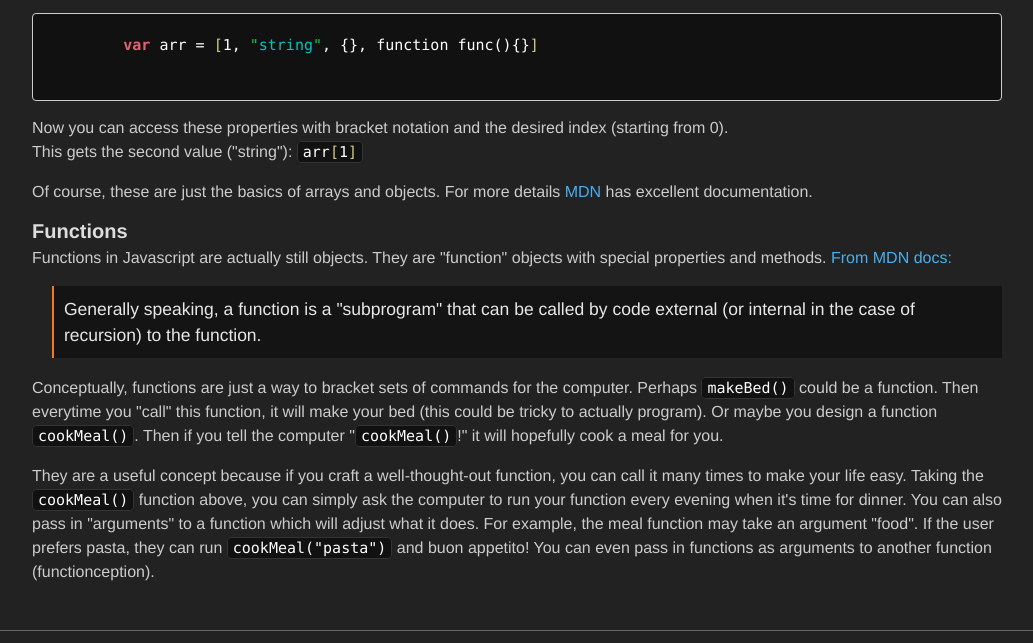
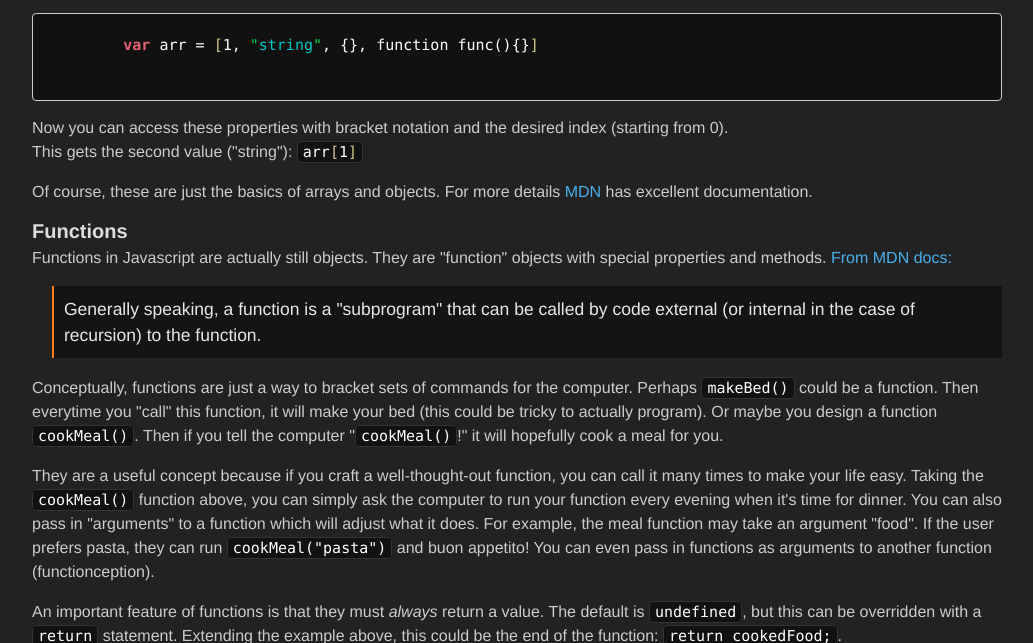
Before and after one commit to danielkermode/danielkermode.github.io, a plain HTML site: page blog/t4-javascript-basics.html in a window 1280 px wide. Shown: the part 1574-2217 px from the top of the page, without its empty margins (123-1156 px from the left). Drawn offline with nearby package versions, Linux system fonts and the light colour scheme.

Commit message:
paragraph to js basics blog

```diff
--- a/blog/t4-javascript-basics.html
+++ b/blog/t4-javascript-basics.html
@@ -156,6 +156,9 @@
       <p>
         They are a useful concept because if you craft a well-thought-out function, you can call it many times to make your life easy. Taking the <code>cookMeal()</code> function above, you can simply ask the computer to run your function every evening when it's time for dinner. You can also pass in "arguments" to a function which will adjust what it does. For example, the meal function may take an argument "food". If the user prefers pasta, they can run <code>cookMeal("pasta")</code> and buon appetito! You can even pass in functions as arguments to another function (functionception).
       </p>
+      <p>
+        An important feature of functions is that they must <i>always</i> return a value. The default is <code>undefined</code>, but this can be overridden with a <code>return</code> statement. Extending the example above, this could be the end of the function: <code>return cookedFood;</code>.
+      </p>
     </article>
     </div>
     </div>
```
